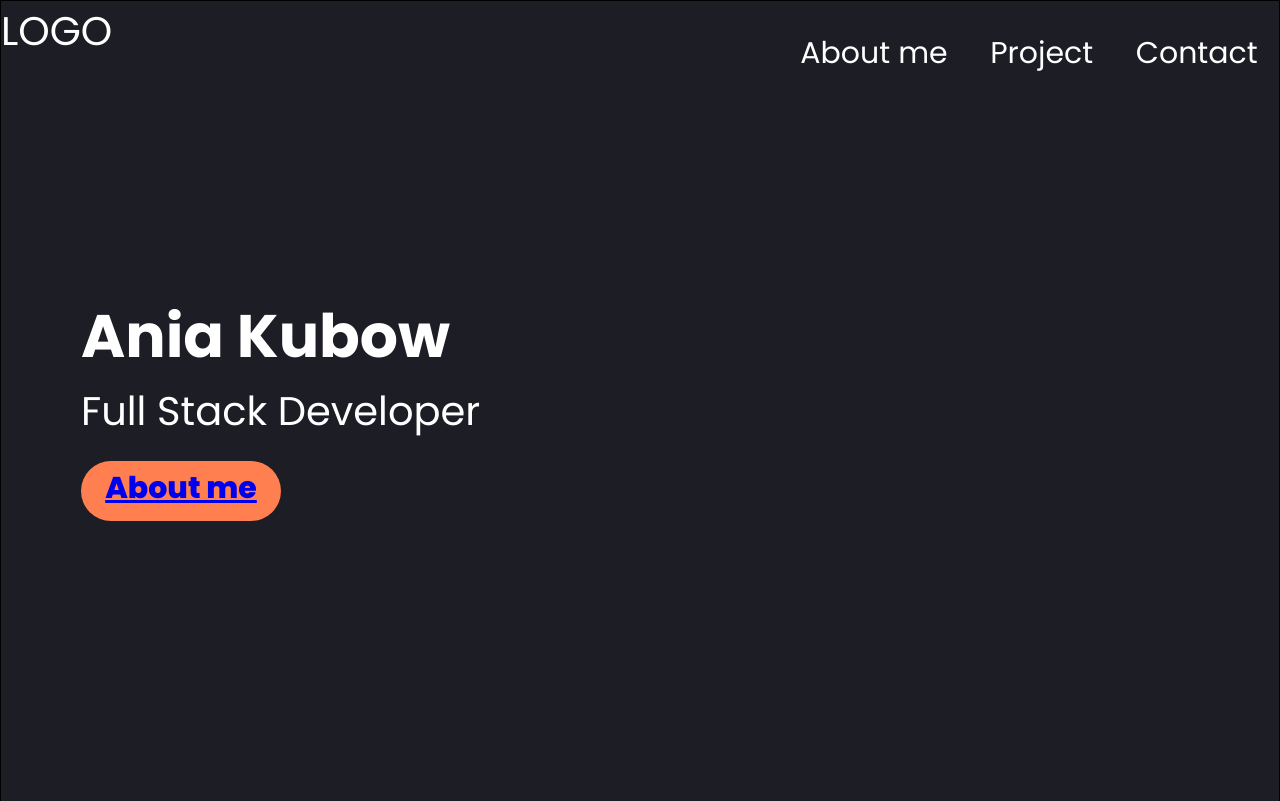
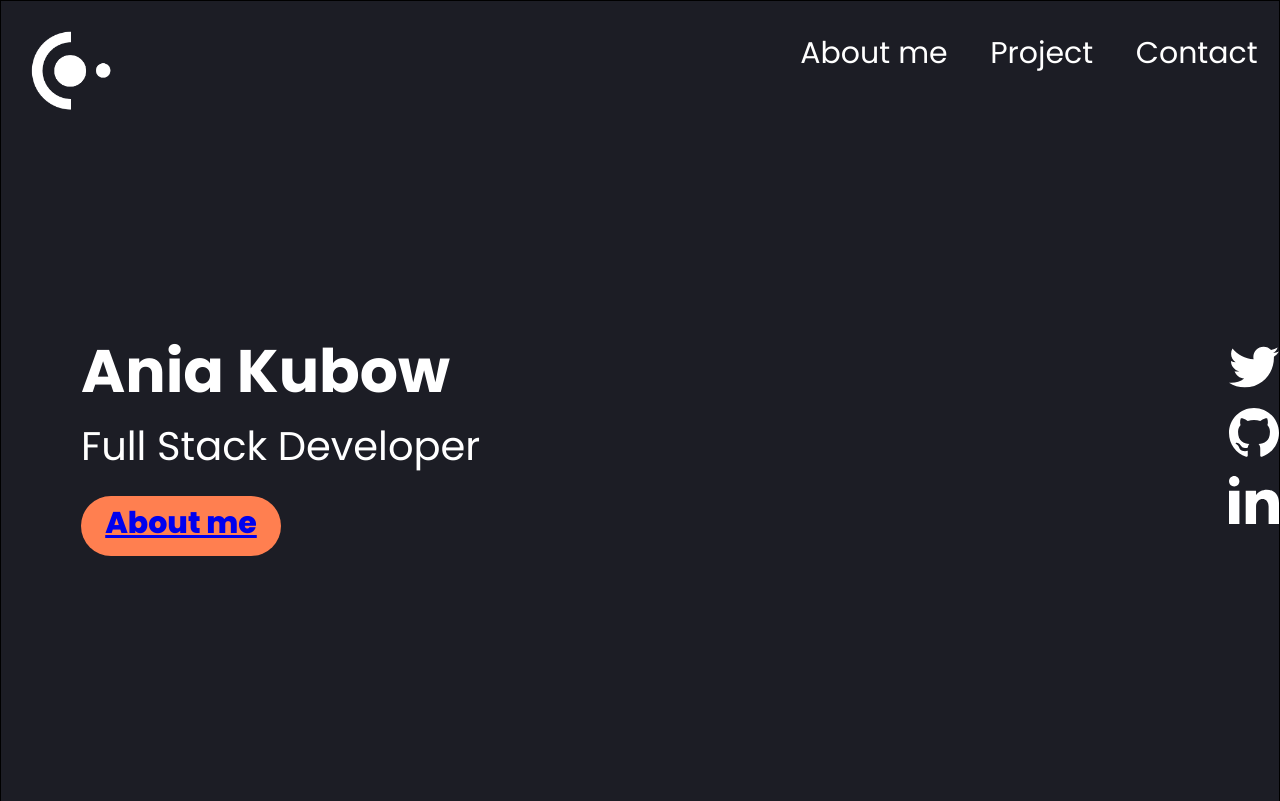
Before and after one commit to takopon2525/portfolio, a plain HTML site: page index.html in a window 1280 px wide. Shown: the top 801 px of the page. Drawn offline with Linux system fonts and the light colour scheme.

Commit message:
fileの移動とheroセクション

```diff
--- a/index.html
+++ b/index.html
@@ -1,7 +1,7 @@
 <!DOCTYPE html>
 <html lang="en">
   <head>
-    <link rel="stylesheet" href="styles.css" />
+    <link rel="stylesheet" href="src/styles.css" />
     <link rel="preconnect" href="https://fonts.gstatic.com" />
     <link rel="preconnect" href="https://fonts.gstatic.com" />
     <link
@@ -20,7 +20,7 @@
   <body>
     <section class="hero">
       <nav>
-        <div>LOGO</div>
+        <img class="logo" src="src/images/logo.png" alt="Ania Kubow's logo" />
         <ul>
           <li>About me</li>
           <li>Project</li>
@@ -33,6 +33,53 @@
           <p>Full Stack Developer</p>
           <div class="button"><a href="#about-me">About me</a></div>
         </div>
+        <div class="socials">
+          <div>
+            <a href="https://www.twitter.com/ania_kubow" class="social">
+              <svg
+                xmlns="http://www.w3.org/2000/svg"
+                fill="#ffffff"
+                width="50"
+                height="50"
+                viewBox="0 0 24 24"
+              >
+                <path
+                  d="M24 4.557c-.883.392-1.832.656-2.828.775 1.017-.609 1.798-1.574 2.165-2.724-.951.564-2.005.974-3.127 1.195-.897-.957-2.178-1.555-3.594-1.555-3.179 0-5.515 2.966-4.797 6.045-4.091-.205-7.719-2.165-10.148-5.144-1.29 2.213-.669 5.108 1.523 6.574-.806-.026-1.566-.247-2.229-.616-.054 2.281 1.581 4.415 3.949 4.89-.693.188-1.452.232-2.224.084.626 1.956 2.444 3.379 4.6 3.419-2.07 1.623-4.678 2.348-7.29 2.04 2.179 1.397 4.768 2.212 7.548 2.212 9.142 0 14.307-7.721 13.995-14.646.962-.695 1.797-1.562 2.457-2.549z"
+                />
+              </svg>
+            </a>
+          </div>
+          <div>
+            <a href="https://www.github.com/ania_kubow" class="social">
+              <svg
+                xmlns="http://www.w3.org/2000/svg"
+                fill="#ffffff"
+                width="50"
+                height="50"
+                viewBox="0 0 24 24"
+              >
+                <path
+                  d="M12 0c-6.626 0-12 5.373-12 12 0 5.302 3.438 9.8 8.207 11.387.599.111.793-.261.793-.577v-2.234c-3.338.726-4.033-1.416-4.033-1.416-.546-1.387-1.333-1.756-1.333-1.756-1.089-.745.083-.729.083-.729 1.205.084 1.839 1.237 1.839 1.237 1.07 1.834 2.807 1.304 3.492.997.107-.775.418-1.305.762-1.604-2.665-.305-5.467-1.334-5.467-5.931 0-1.311.469-2.381 1.236-3.221-.124-.303-.535-1.524.117-3.176 0 0 1.008-.322 3.301 1.23.957-.266 1.983-.399 3.003-.404 1.02.005 2.047.138 3.006.404 2.291-1.552 3.297-1.23 3.297-1.23.653 1.653.242 2.874.118 3.176.77.84 1.235 1.911 1.235 3.221 0 4.609-2.807 5.624-5.479 5.921.43.372.823 1.102.823 2.222v3.293c0 .319.192.694.801.576 4.765-1.589 8.199-6.086 8.199-11.386 0-6.627-5.373-12-12-12z"
+                />
+              </svg>
+            </a>
+          </div>
+          <div>
+            <a href="https://www.linkedin.com/ania_kubow" class="social">
+              <svg
+                xmlns="http://www.w3.org/2000/svg"
+                fill="#ffffff"
+                width="50"
+                height="50"
+                viewBox="0 0 24 24"
+              >
+                <path
+                  d="M4.98 3.5c0 1.381-1.11 2.5-2.48 2.5s-2.48-1.119-2.48-2.5c0-1.38 1.11-2.5 2.48-2.5s2.48 1.12 2.48 2.5zm.02 4.5h-5v16h5v-16zm7.982 0h-4.968v16h4.969v-8.399c0-4.67 6.029-5.052 6.029 0v8.399h4.988v-10.131c0-7.88-8.922-7.593-11.018-3.714v-2.155z"
+                />
+              </svg>
+            </a>
+          </div>
+        </div>
       </div>
     </section>
     <section></section>
--- a/styles.css
+++ b/src/styles.css
@@ -66,6 +66,15 @@ li {
   background-color: #ef744b;
 }
 
+.socials {
+  padding-bottom: 200px;
+}
+
+.logo {
+  height: 80px;
+  margin: 30px;
+}
+
 h1 {
   margin: 0;
 }
```
Also changed, not shown: src/app.js (added), src/images/Project4.jpg (added), src/images/headshot.jpg (added), src/images/logo.png (added), src/images/project1.jpg (added), src/images/project2.jpg (added), src/images/project3.png (added).
